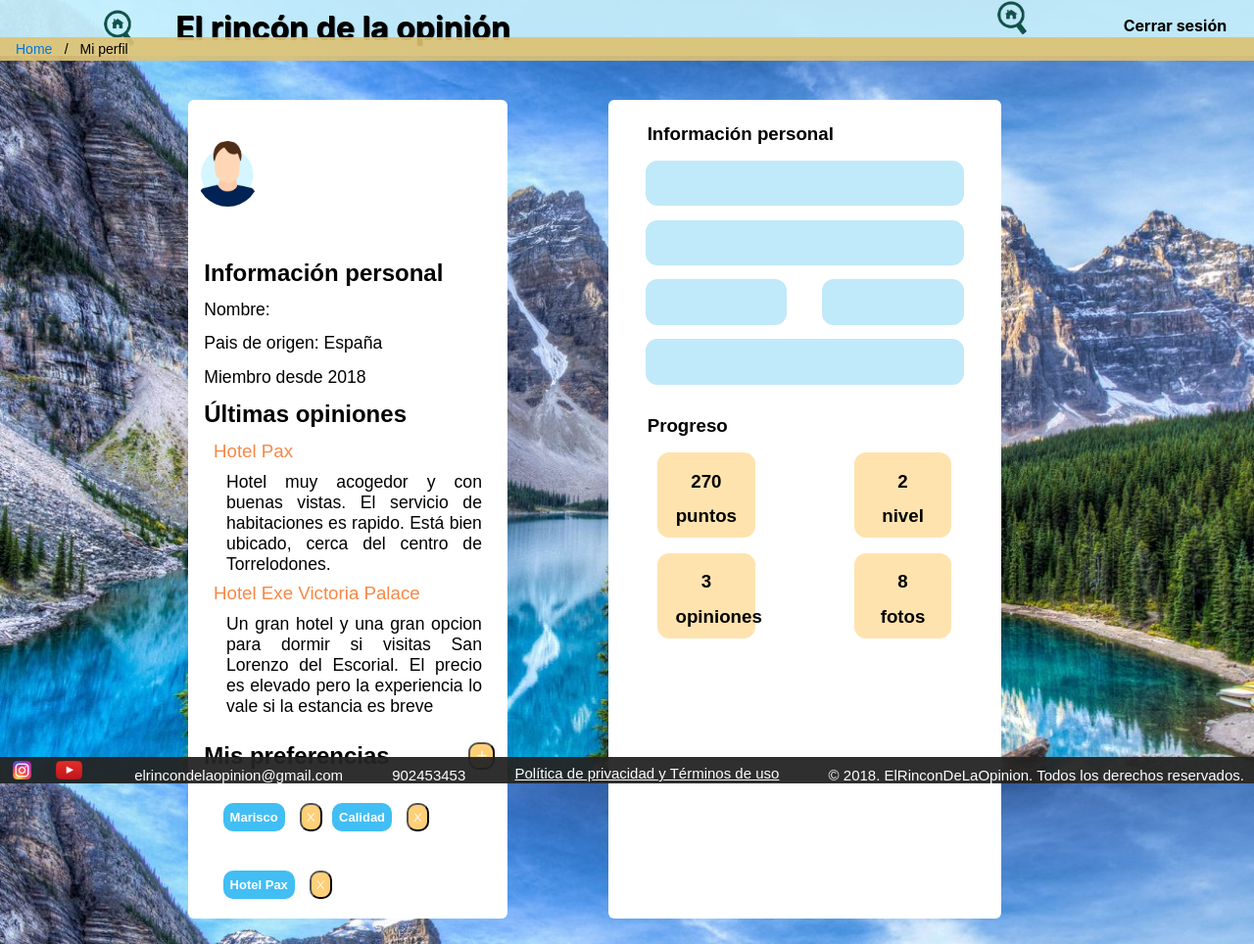
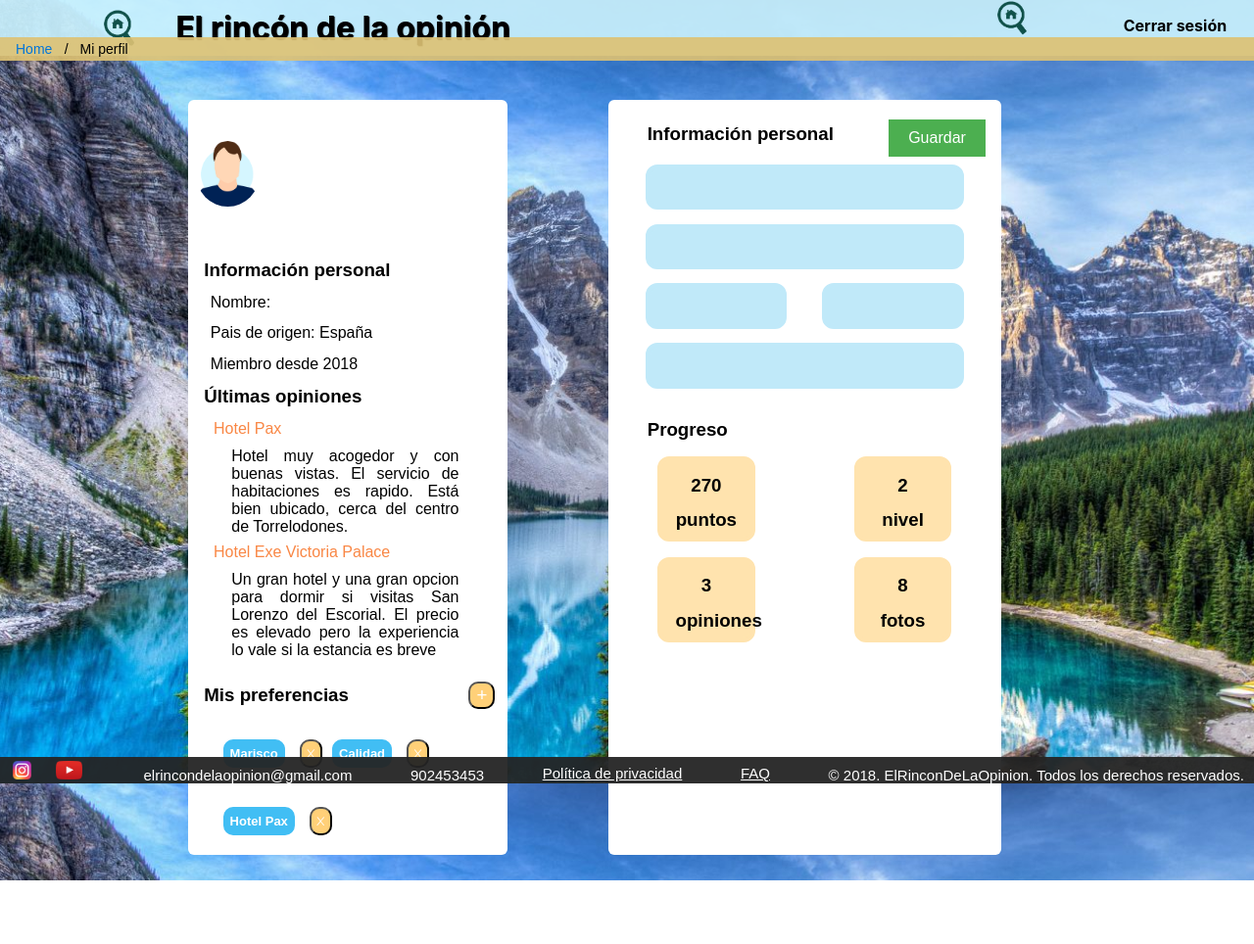
Before and after one commit to guillewilly291/InterfacesDeUsuario, a plain HTML site: page ejercicio1.html in a window 1280 px wide. Shown: the whole page at 98% size. After the commit the page ends 899 px from the top, so only its background shows below. Drawn offline with nearby package versions, Linux system fonts and the light colour scheme.

Commit message:
Version 3.4

```diff
--- a/ejercicio1.html
+++ b/ejercicio1.html
@@ -65,12 +65,12 @@
 				<h3 id="nombreUser"></h3>
 			</div>
 
-			<h2 class="linkOpcion" onclick="displayInf()">Información personal</h2>
+			<h3 class="linkOpcion" onclick="displayInf()">Información personal</h3>
 			<p class="parrafo">Nombre: </p>
 			<p class="parrafo">Pais de origen: España</p>
 			<p class="parrafo">Miembro desde 2018</p>
 
-			<h2 class="linkOpcion" onclick="displayOpi()">Últimas opiniones</h2>
+			<h3 class="linkOpcion" onclick="displayOpi()">Últimas opiniones</h3>
 			<ul class="listaOpiniones"><!--ultimas opiniones escritas-->
 					<!--Se emplea una lista para las opiniones colgadas en la pagina web, estas opiniones estan formadas por un titulo del lugar (link) y un parrafo de la opinion del mismo-->
 					<li>
@@ -94,7 +94,7 @@
 			</ul>
 
 			<div class="divFlex">
-				<h2 class="titulo">Mis preferencias</h2>
+				<h3 class="titulo">Mis preferencias</h3>
 					<!--Botón para añadir nuevas preferencias-->
 				<input class="botonSuma" type="button" value="+" onclick="addPreference()">
 			</div>
@@ -129,7 +129,9 @@
 			<div id="section-inf">
 				<!--este es el section de la pagina web, al ser la opcion A del ejercicio2 en el se incorpora la informacion personal del divUsuario
 				de forma mas detallada, incluyendo progreso en la pagina web-->
-				<h2 class="tituloSection">Información personal</h2>
+				<h2 class="tituloSection" style="float: left;">Información personal</h2>
+				<button class="textLogin" id="changeto3" style="display: inline-block; float:right;" type="button" onclick="editCookie()">
+					Guardar </button>
 
 				<div class="divFormulario">
 
@@ -233,11 +235,11 @@
 						que combinados con un servicio excelente, han hecho que la visita sea muy agradable.
 					</p>
 				</div>
-
+				<!--
 				<div class="divLoad">
 					<!--div para la imagen de load more que no tiene ninguna funcionalidad-->
-					<img class="load" src="images/loadMore.png" alt="more"/>
-				</div>
+					<!--<img class="load" src="images/loadMore.png" alt="more"/>
+				</div>-->
 
 			</div>
 
@@ -262,8 +264,11 @@
 		</div>
 
 		<div class="copyright">
-			<a class="copyrightTexto" href="https://www.pccomponentes.com/condiciones-de-compra">Política de privacidad y
-				Términos de uso</a>
+			<a class="copyrightTexto" href="https://www.pccomponentes.com/condiciones-de-compra">Política de privacidad</a>
+			</p>
+		</div>
+		<div class="copyright">
+			<a class="copyrightTexto" href="FAQ.html">FAQ</a>
 			</p>
 		</div>
 
--- a/script.js
+++ b/script.js
@@ -378,62 +378,7 @@ function changePage(){//Función para recuperar los datos del usuario que ha ini
 
 }
 
-function editarCuenta(data){//Modifica datos de la cuenta de usuario
 
-  var formulario1= document.getElementsByClassName('datoFormulario1');
-  var formulario2= document.getElementsByClassName('datoFormulario2');
-  var anteriorDato=localStorage.getItem(formulario2[1].innerHTML);//obtenemos los datos anteriores del usuario a modificar
-  anteriorDato=anteriorDato.split(";");
-  //Reemplazamos valores
-  formulario2[0].innerHTML=data[0].value;
-  formulario1[0].innerHTML=data[2].value;
-  formulario2[2].innerHTML=data[1].value;
-
-  formulario1=document.getElementById('nombreUser');
-  formulario1.innerHTML=data[0].value;
-  formulario1=document.getElementsByClassName('parrafo');
-  formulario1[0].innerHTML="Nombre: "+data[0].value;
-
-  var imageInput= document.getElementById('blah').getAttribute("src");//Obtenemos la imagen de usuario
-  $('#usuario').attr('src',imageInput);
-
- formulario1= document.getElementsByClassName('datoFormulario1');
-    var str="";
-    if(anteriorDato[anteriorDato.length-1]!="images/sinFoto.png"){//foto de usuario por defecto
-    for(var i=0;i<anteriorDato.length-2;i++){
-
-      if(i==2){ //nombre y apellidos
-        str+=formulario2[0].innerHTML;
-      }else if(i==4){//fecha de nacimiento
-        str+=formulario2[2].innerHTML;
-      }else if(i==5){//dirección
-        str+=formulario1[0].innerHTML;
-      }else{
-        str+=anteriorDato[i];
-      }
-        str+=";";
-    }
-  }else{
-    for(var i=0;i<anteriorDato.length-1;i++){
-
-      if(i==2){ //nombre y apellidos
-        str+=formulario2[0].innerHTML;
-      }else if(i==4){//fecha de nacimiento
-        str+=formulario2[2].innerHTML;
-      }else if(i==5){//dirección
-        str+=formulario1[0].innerHTML;
-      }else{
-        str+=anteriorDato[i];
-      }
-        str+=";";
-    }
-  }
-    str+=imageInput;//añadimos la imagen
-    localStorage.setItem(formulario2[1].innerHTML,str);//guardamos en el localStorage nuestros nuevos datos
-    localStorage.setItem("loggedIn",str);
-    alert("Datos guardados correctamente");
-
-}
 
 function closeSesion(){//Cierra sesión de la cuenta y nos lleva a la página de inicio
   localStorage.removeItem("ZZZZ");
@@ -1024,3 +969,96 @@ function checkRadioButton(e) {
     }
   }
 }
+
+function editCookie(){
+  debugger;
+  var userName= document.getElementById("userName").value;
+  var password = document.getElementById("password").value;
+  var	nameSurname = document.getElementById("nameSurname").value;
+  var	email = document.getElementById("email").value;
+  var	year = document.getElementById("year").value;
+  var	address = document.getElementById("address").value;
+  var imgPerfil = $("#file-preview")[0].src;
+
+  if(!$("#checkbox").prop("checked")){
+    window.alert("Se deben aceptar las condiciones generales");
+
+  }else{
+
+    if(checkCookieMail(userName,email)){ //Se encontraria donde tenemos el numero 444444
+
+      window.alert("El correo especificado se encuentra ya vinculado a una cuenta de la página, elija otro porfavor");
+      //Si existe el correo en una cuenta de la pagina
+
+    }else{
+      var conjunto = password + ";" + nameSurname + ";" + email + ";" + year + ";" + address + ";" + userName +";" + imgPerfil;
+
+      localStorage.setItem(userName,conjunto);
+      changeStepTo1();
+      vaciarForm();
+      cerrar();
+
+    }
+
+
+    cerrar();
+
+  }
+}
+
+function editarCuenta(data){//Modifica datos de la cuenta de usuario
+
+  var formulario1= document.getElementsByClassName('datoFormulario1');
+  var formulario2= document.getElementsByClassName('datoFormulario2');
+  var anteriorDato=localStorage.getItem(formulario2[1].innerHTML);//obtenemos los datos anteriores del usuario a modificar
+  anteriorDato=anteriorDato.split(";");
+  //Reemplazamos valores
+  formulario2[0].innerHTML=data[0].value;
+  formulario1[0].innerHTML=data[2].value;
+  formulario2[2].innerHTML=data[1].value;
+
+  formulario1=document.getElementById('nombreUser');
+  formulario1.innerHTML=data[0].value;
+  formulario1=document.getElementsByClassName('parrafo');
+  formulario1[0].innerHTML="Nombre: "+data[0].value;
+
+  var imageInput= document.getElementById('blah').getAttribute("src");//Obtenemos la imagen de usuario
+  $('#usuario').attr('src',imageInput);
+
+ formulario1= document.getElementsByClassName('datoFormulario1');
+    var str="";
+    if(anteriorDato[anteriorDato.length-1]!="images/sinFoto.png"){//foto de usuario por defecto
+    for(var i=0;i<anteriorDato.length-2;i++){
+
+      if(i==2){ //nombre y apellidos
+        str+=formulario2[0].innerHTML;
+      }else if(i==4){//fecha de nacimiento
+        str+=formulario2[2].innerHTML;
+      }else if(i==5){//dirección
+        str+=formulario1[0].innerHTML;
+      }else{
+        str+=anteriorDato[i];
+      }
+        str+=";";
+    }
+  }else{
+    for(var i=0;i<anteriorDato.length-1;i++){
+
+      if(i==2){ //nombre y apellidos
+        str+=formulario2[0].innerHTML;
+      }else if(i==4){//fecha de nacimiento
+        str+=formulario2[2].innerHTML;
+      }else if(i==5){//dirección
+        str+=formulario1[0].innerHTML;
+      }else{
+        str+=anteriorDato[i];
+      }
+        str+=";";
+    }
+  }
+    str+=imageInput;//añadimos la imagen
+    localStorage.setItem(formulario2[1].innerHTML,str);//guardamos en el localStorage nuestros nuevos datos
+    localStorage.setItem("loggedIn",str);
+    alert("Datos guardados correctamente");
+
+}
--- a/style/styles.css
+++ b/style/styles.css
@@ -320,18 +320,17 @@ h1 {
   margin-bottom: 4%;
   margin-left: 5%;
   width: 75%;
-  font-size: 1.5em;
-
+  /* font-size: 1.5em; */
 }
 
 .parrafo {
   margin: 5%;
   margin-top: 4%;
   margin-bottom: 3%;
-  width: 100%;
+  width: 89%;
   text-align: justify;
-  font-size: 1.1em;
-
+  /* font-size: 1.1em; */
+  margin-left: 7%;
 }
 
 .listaOpiniones {
@@ -352,8 +351,7 @@ h1 {
   margin-bottom: 4%;
   margin-left: 5%;
   width: 75%;
-  font-size: 1.5em;
-
+  /* font-size: 1.5em; */
 }
 
 .linkOpcion:hover{
@@ -364,9 +362,8 @@ h1 {
 
 .link {
   color: #f98745;
-  font-size: 1.17em;
+  /* font-size: 1.17em; */
   text-decoration: none;
-
   cursor: pointer;
 }
 
@@ -463,7 +460,6 @@ h1 {
   margin-top: 6%;
   margin-bottom: 2%;
   font-size: 1.17em;
-
   text-align: left;
 }
 
@@ -647,3 +643,14 @@ ul.breadcrumb li a:hover {
   color: #01447e;
   text-decoration: underline;
 }
+.textLogin {
+    background-color: #4CAF50;
+    color: white;
+    padding: 10px 20px;
+    border: none;
+    cursor: pointer;
+    font-size: 16px;
+    text-align: center;
+    margin-top: 5%;
+    margin-right: 4%;
+}
```
